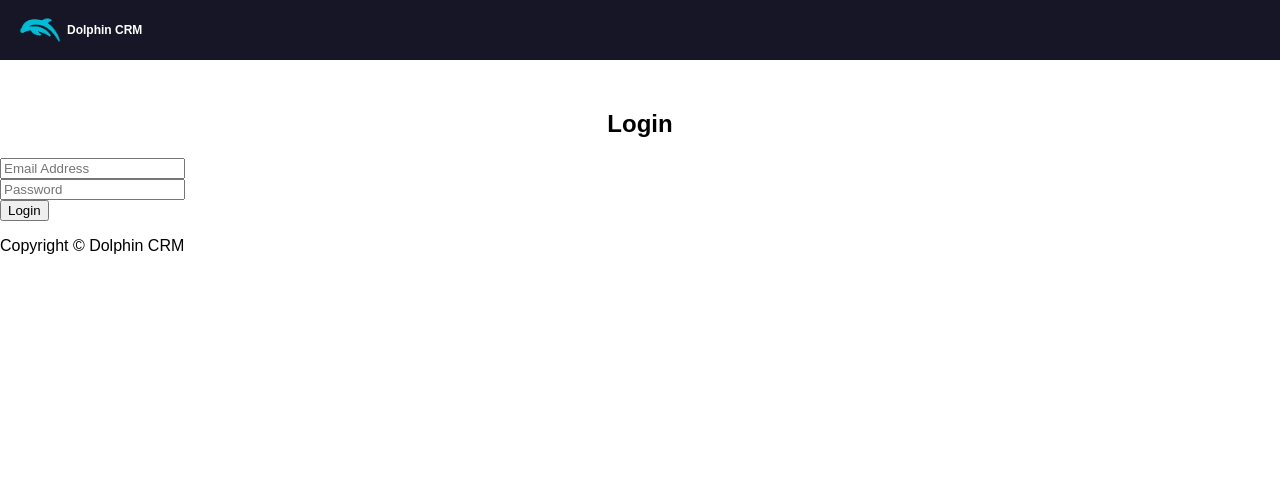
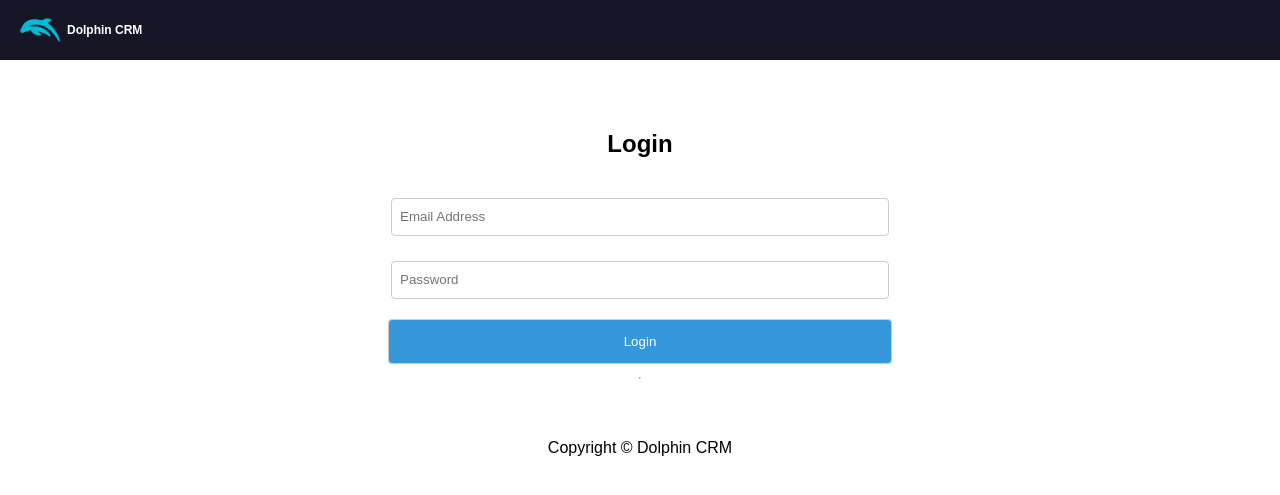
Before and after one commit to JamarTG/info2180-P2, a PHP site: page /login.php in a window 1280 px wide. Shown: the top 495 px of the page. Run offline with PHP 8.4, Linux system fonts and the light colour scheme.

Commit message:
fixed login styles

```diff
--- a/login.css
+++ b/login.css
@@ -1,42 +1,111 @@
-body{
+body {
     font-family: Arial, Helvetica, sans-serif;
 }
-h2{
+
+
+#form-container {
+    width: 100%;
     display: flex;
+    flex-direction: column;
     justify-content: center;
-}
-.input-container .form-control{
-    font-family:Verdana, Geneva, Tahoma, sans-serif;
-    margin-bottom: 20px;
-    border: 1px solid grey;
-    border-radius: 5px;
-    height: 35px;
-    width: 400px;
+    align-items: center;
 }
 
-.submit-container .form-but{
-    font-family:Verdana, Geneva, Tahoma, sans-serif;
+#sidebar {
+    width: 250px;
+    background-color: #333;
     color: white;
-    border: 0px solid ;
-    background-color: rgb(33, 95, 230);
-    border-radius: 5px;
-    height: 35px;
-    width: 400px;
 }
-.status-success{
-    color: rgb(23, 223, 136);
+
+#sidebar ul {
+    list-style: none;
+    padding: 0;
+}
+
+#sidebar ul li {
+    padding: 10px;
+}
+
+#sidebar ul li a {
+    text-decoration: none;
+    color: white;
+}
+
+main {
+    flex: 1;
+    padding: 20px;
+}
+
+table {
+    width: 100%;
+    border-collapse: collapse;
+    margin-bottom: 20px;
+}
+
+th,
+td {
+    padding: 8px;
+    text-align: left;
+    border-bottom: 1px solid #ddd;
+}
+
+form {
     display: flex;
+    flex-direction: column;
+    justify-content: center;
     align-items: center;
-    justify-content: center;
 }
-.status-fail{
-    color: rgb(231, 35, 48);
-    display: flex;
-    align-items: center;
-    justify-content: center;
+
+.sales_type {
+    color: green;
 }
-.login-container{
-    display: flex;
-    align-items: center;
-    justify-content: center;
+
+.support_type {
+    color: blue;
+
 }
+
+input {
+    margin: 15px;
+    width: 30rem;
+    height: 20px;
+    border-radius: 2px;
+    padding: 10px;
+    border: none;
+}
+
+input:focus {
+    outline: none;
+}
+
+
+
+
+
+label {
+    display: block;
+    margin-bottom: 5px;
+}
+
+input[type="text"],
+input[type="password"],
+input[type="submit"] {
+    width: 30rem;
+
+    padding: 8px;
+    margin-bottom: 5px;
+    border: 1px solid #ccc;
+    border-radius: 4px;
+}
+
+input[type="submit"] {
+    background-color: #3498db;
+    color: white;
+    cursor: pointer;
+    width: 31.5rem;
+    height: 2.8rem;
+}
+
+input[type="submit"]:hover {
+    background-color: #2980b9;
+}
--- a/login.php
+++ b/login.php
@@ -49,6 +49,7 @@ try {
 
 <body>
 
+    <div id="form-container">
         <h2 class="login-h2">Login</h2>
 
         <form class="login-form" method="post" action="<?php echo htmlspecialchars($_SERVER["PHP_SELF"]); ?>">
@@ -63,11 +64,16 @@ try {
             <div>
                 <input type="submit" value="Login" />
             </div>
-    </form>
+            <hr>
+            <br> <br>
 
             <footer>
                 <p>Copyright &copy; Dolphin CRM</p>
             </footer>
+        </form>
+
+    </div>
+
 
     <?php if ($message) { ?>
         <p>
```
Also changed, not shown: dashboard.php (+57 -32 lines). Lines whose indentation alone changed are shown as unchanged.
